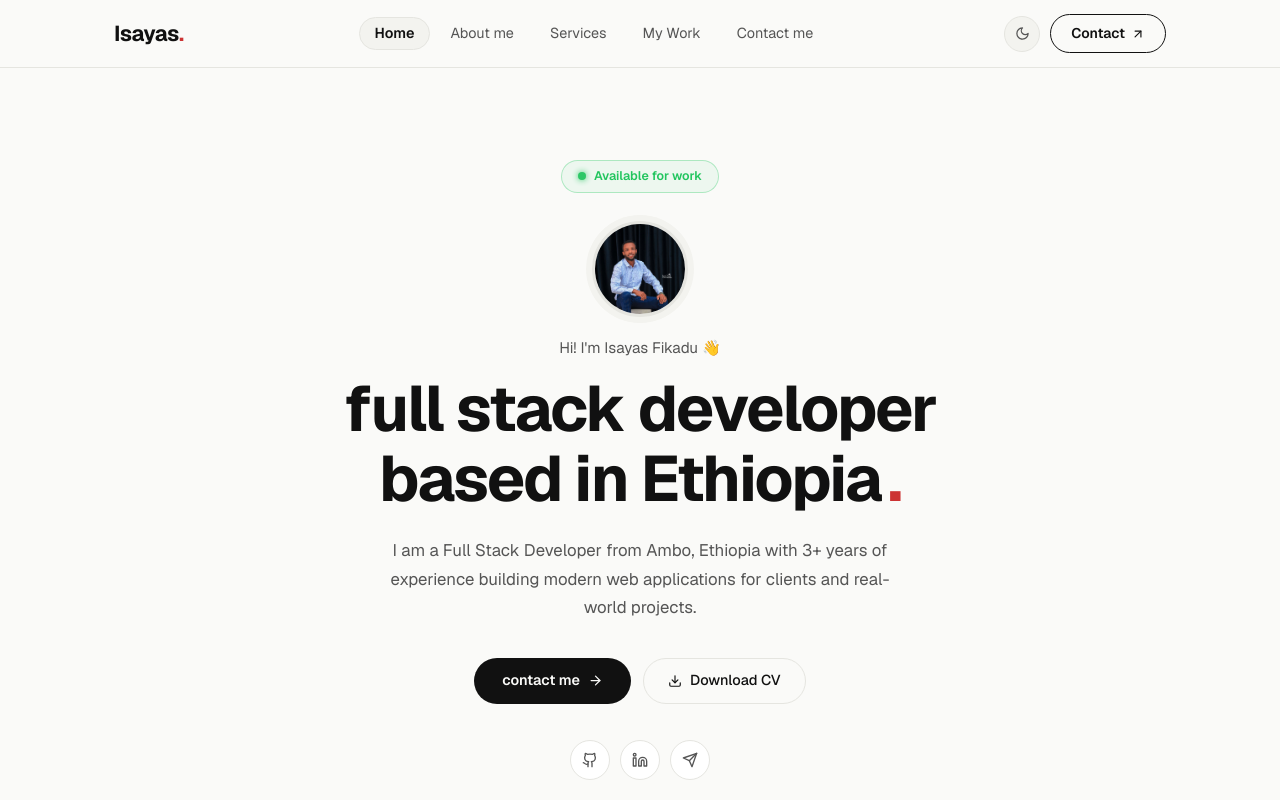
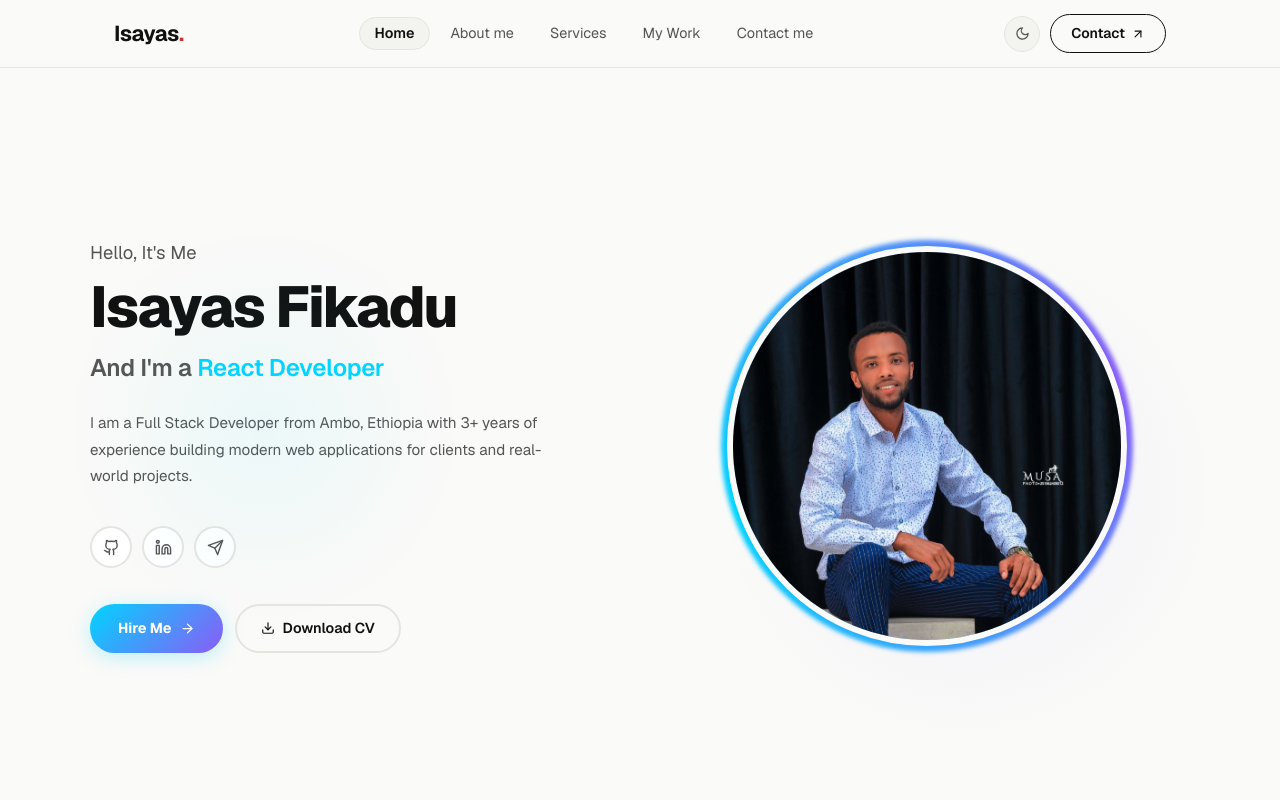
Before and after one commit to ecoders1/isee-portifolio, a Next.js app: page / in a window 1280 px wide. Shown: the top 800 px of the page. Built offline with nearby package versions, Linux system fonts and the light colour scheme.

Commit message:
feat: redesign Hero — split layout, glowing avatar ring, typewriter roles, cyan/purple theme

```diff
--- a/components/Hero.tsx
+++ b/components/Hero.tsx
@@ -6,175 +6,296 @@ import type { SectionId } from "@/app/page";
 
 interface Props { go: (s: SectionId) => void; }
 
-const HEADLINE = "full stack developer\nbased in Ethiopia";
+const ROLES = [
+  "Full Stack Developer",
+  "React Developer",
+  "Next.js Developer",
+  "UI/UX Designer",
+  "Backend Developer",
+];
 
 const socials = [
-  { icon: Github,   href: "https://github.com/ecoders1",                    label: "GitHub" },
-  { icon: Linkedin, href: "https://www.linkedin.com/in/isayas-fikadu",       label: "LinkedIn" },
-  { icon: Send,     href: "https://t.me/milkibn",                            label: "Telegram" },
+  { icon: Github,   href: "https://github.com/ecoders1",              label: "GitHub" },
+  { icon: Linkedin, href: "https://www.linkedin.com/in/isayas-fikadu", label: "LinkedIn" },
+  { icon: Send,     href: "https://t.me/milkibn",                      label: "Telegram" },
 ];
 
-function TypewriterHeadline() {
+function TypewriterRoles() {
+  const [roleIdx, setRoleIdx] = useState(0);
   const [displayed, setDisplayed] = useState("");
-  const [done, setDone] = useState(false);
+  const [deleting, setDeleting] = useState(false);
 
   useEffect(() => {
-    let i = 0;
-    setDisplayed("");
-    setDone(false);
-    const interval = setInterval(() => {
-      i++;
-      setDisplayed(HEADLINE.slice(0, i));
-      if (i >= HEADLINE.length) { clearInterval(interval); setDone(true); }
-    }, 45);
-    return () => clearInterval(interval);
-  }, []);
+    const current = ROLES[roleIdx];
+    let timeout: ReturnType<typeof setTimeout>;
+
+    if (!deleting && displayed.length < current.length) {
+      timeout = setTimeout(() => setDisplayed(current.slice(0, displayed.length + 1)), 75);
+    } else if (!deleting && displayed.length === current.length) {
+      timeout = setTimeout(() => setDeleting(true), 1800);
+    } else if (deleting && displayed.length > 0) {
+      timeout = setTimeout(() => setDisplayed(current.slice(0, displayed.length - 1)), 40);
+    } else if (deleting && displayed.length === 0) {
+      setDeleting(false);
+      setRoleIdx(i => (i + 1) % ROLES.length);
+    }
+
+    return () => clearTimeout(timeout);
+  }, [displayed, deleting, roleIdx]);
 
   return (
-    <>
-      {displayed.split("\n").map((line, idx, arr) => (
-        <span key={idx}>
-          {line}
-          {idx < arr.length - 1 && <br />}
+    <span style={{ color: "#00d4ff" }}>
+      {displayed}
+      <span style={{
+        display: "inline-block", width: 2, height: "1em",
+        background: "#00d4ff", marginLeft: 2, verticalAlign: "text-bottom",
+        animation: "blink 0.8s step-end infinite",
+      }} />
+      <style>{`@keyframes blink{0%,100%{opacity:1}50%{opacity:0}}`}</style>
     </span>
-      ))}
-      <span style={{
-        display: "inline-block", width: 3, height: "0.85em",
-        background: "var(--accent)", marginLeft: 4, verticalAlign: "middle",
-        borderRadius: 2, animation: done ? "blink 1s step-end infinite" : "none",
-      }} />
-      <span style={{ color: "var(--accent)" }}>.</span>
-      <style>{`@keyframes blink { 0%,100%{opacity:1} 50%{opacity:0} }`}</style>
-    </>
   );
 }
 
 export default function Hero({ go }: Props) {
   return (
-    <section style={{ maxWidth: 780, margin: "0 auto", padding: "80px 24px 60px", textAlign: "center" }}>
+    <>
+      <section style={{
+        minHeight: "calc(100vh - 68px)",
+        display: "flex", alignItems: "center",
+        padding: "60px 24px",
+        background: "var(--bg)",
+        position: "relative",
+        overflow: "hidden",
+      }}>
 
-      {/* Availability badge */}
+        {/* Subtle background glow blobs */}
+        <div style={{
+          position: "absolute", top: "20%", left: "5%",
+          width: 400, height: 400, borderRadius: "50%",
+          background: "radial-gradient(circle, rgba(0,212,255,0.06) 0%, transparent 70%)",
+          pointerEvents: "none",
+        }} />
+        <div style={{
+          position: "absolute", bottom: "10%", right: "5%",
+          width: 500, height: 500, borderRadius: "50%",
+          background: "radial-gradient(circle, rgba(139,92,246,0.07) 0%, transparent 70%)",
+          pointerEvents: "none",
+        }} />
+
+        <div style={{
+          maxWidth: 1100, margin: "0 auto", width: "100%",
+          display: "grid",
+          gridTemplateColumns: "1fr 1fr",
+          gap: 48, alignItems: "center",
+        }}
+          className="hero-grid"
+        >
+
+          {/* ── LEFT ── */}
           <motion.div
-        initial={{ opacity: 0, y: -10 }} animate={{ opacity: 1, y: 0 }} transition={{ duration: 0.4 }}
-        style={{ display: "inline-flex", alignItems: "center", gap: 8, marginBottom: 28,
-          padding: "6px 16px", borderRadius: 99,
-          border: "1.5px solid #22c55e50", background: "#22c55e0e" }}
+            initial={{ opacity: 0, x: -40 }}
+            animate={{ opacity: 1, x: 0 }}
+            transition={{ duration: 0.6, ease: "easeOut" }}
           >
-        <span style={{ width: 8, height: 8, borderRadius: "50%", background: "#22c55e",
-          boxShadow: "0 0 6px #22c55e", animation: "pulse 2s infinite" }} />
-        <span style={{ fontSize: "0.78rem", color: "#22c55e", fontWeight: 600 }}>Available for work</span>
-        <style>{`@keyframes pulse { 0%,100%{opacity:1} 50%{opacity:.5} }`}</style>
+            {/* Greeting */}
+            <p style={{
+              fontSize: "1.15rem", color: "var(--fg2)",
+              marginBottom: 8, fontWeight: 400,
+            }}>
+              Hello, It&apos;s Me
+            </p>
+
+            {/* Name */}
+            <h1 style={{
+              fontSize: "clamp(2.2rem, 5vw, 3.6rem)",
+              fontWeight: 800, color: "var(--fg)",
+              lineHeight: 1.1, letterSpacing: "-0.03em",
+              marginBottom: 12,
+            }}>
+              Isayas Fikadu
+            </h1>
+
+            {/* Role typewriter */}
+            <h2 style={{
+              fontSize: "clamp(1.1rem, 2.5vw, 1.5rem)",
+              fontWeight: 600, color: "var(--fg2)",
+              marginBottom: 24, letterSpacing: "-0.01em",
+            }}>
+              And I&apos;m a <TypewriterRoles />
+            </h2>
+
+            {/* Bio */}
+            <p style={{
+              color: "var(--fg2)", fontSize: "0.95rem",
+              lineHeight: 1.75, maxWidth: 480, marginBottom: 36,
+            }}>
+              I am a Full Stack Developer from Ambo, Ethiopia with 3+ years of
+              experience building modern web applications for clients and
+              real-world projects.
+            </p>
+
+            {/* Social icons */}
+            <div style={{ display: "flex", gap: 10, marginBottom: 36 }}>
+              {socials.map(({ icon: Icon, href, label }) => (
+                <a
+                  key={label} href={href}
+                  target="_blank" rel="noopener noreferrer"
+                  aria-label={label}
+                  style={{
+                    width: 42, height: 42, borderRadius: "50%",
+                    border: "2px solid var(--border)",
+                    background: "var(--card)",
+                    display: "flex", alignItems: "center", justifyContent: "center",
+                    color: "var(--fg2)", textDecoration: "none",
+                    transition: "border-color 0.2s, color 0.2s, transform 0.15s, box-shadow 0.2s",
+                  }}
+                  onMouseEnter={e => {
+                    e.currentTarget.style.borderColor = "#00d4ff";
+                    e.currentTarget.style.color = "#00d4ff";
+                    e.currentTarget.style.transform = "translateY(-3px)";
+                    e.currentTarget.style.boxShadow = "0 0 12px rgba(0,212,255,0.3)";
+                  }}
+                  onMouseLeave={e => {
+                    e.currentTarget.style.borderColor = "var(--border)";
+                    e.currentTarget.style.color = "var(--fg2)";
+                    e.currentTarget.style.transform = "translateY(0)";
+                    e.currentTarget.style.boxShadow = "none";
+                  }}
+                >
+                  <Icon size={17} />
+                </a>
+              ))}
+            </div>
+
+            {/* CTA buttons */}
+            <div style={{ display: "flex", gap: 12, flexWrap: "wrap" }}>
+              <button
+                onClick={() => go("contact")}
+                style={{
+                  display: "inline-flex", alignItems: "center", gap: 8,
+                  padding: "0.75rem 1.75rem", borderRadius: 99,
+                  background: "linear-gradient(135deg, #00d4ff, #8b5cf6)",
+                  color: "#fff", border: "none", cursor: "pointer",
+                  fontSize: "0.9rem", fontWeight: 700,
+                  boxShadow: "0 4px 20px rgba(0,212,255,0.25)",
+                  transition: "opacity 0.2s, transform 0.15s",
+                }}
+                onMouseEnter={e => { e.currentTarget.style.opacity = "0.88"; e.currentTarget.style.transform = "translateY(-2px)"; }}
+                onMouseLeave={e => { e.currentTarget.style.opacity = "1"; e.currentTarget.style.transform = "translateY(0)"; }}
+              >
+                Hire Me <ArrowRight size={15} />
+              </button>
+
+              <a
+                href="/cv" target="_blank" rel="noopener noreferrer"
+                style={{
+                  display: "inline-flex", alignItems: "center", gap: 8,
+                  padding: "0.72rem 1.5rem", borderRadius: 99,
+                  background: "transparent",
+                  color: "var(--fg)", border: "2px solid var(--border)",
+                  cursor: "pointer", fontSize: "0.9rem", fontWeight: 600,
+                  textDecoration: "none",
+                  transition: "border-color 0.2s, color 0.2s, transform 0.15s",
+                }}
+                onMouseEnter={e => {
+                  e.currentTarget.style.borderColor = "#00d4ff";
+                  e.currentTarget.style.color = "#00d4ff";
+                  e.currentTarget.style.transform = "translateY(-2px)";
+                }}
+                onMouseLeave={e => {
+                  e.currentTarget.style.borderColor = "var(--border)";
+                  e.currentTarget.style.color = "var(--fg)";
+                  e.currentTarget.style.transform = "translateY(0)";
+                }}
+              >
+                <Download size={14} /> Download CV
+              </a>
+            </div>
           </motion.div>
 
-      {/* Avatar */}
+          {/* ── RIGHT — glowing circular avatar ── */}
           <motion.div
-        initial={{ scale: 0.8, opacity: 0 }} animate={{ scale: 1, opacity: 1 }} transition={{ duration: 0.5 }}
-        style={{ width: 96, height: 96, borderRadius: "50%", overflow: "hidden",
-          margin: "0 auto 20px", border: "3px solid var(--border)",
-          boxShadow: "0 0 0 6px var(--bg2)" }}
+            initial={{ opacity: 0, x: 40 }}
+            animate={{ opacity: 1, x: 0 }}
+            transition={{ duration: 0.6, ease: "easeOut", delay: 0.1 }}
+            style={{ display: "flex", justifyContent: "center", alignItems: "center" }}
           >
+            {/* Outer glow ring */}
+            <div style={{
+              position: "relative",
+              width: "clamp(260px, 35vw, 400px)",
+              height: "clamp(260px, 35vw, 400px)",
+            }}>
+              {/* Spinning gradient ring */}
+              <motion.div
+                animate={{ rotate: 360 }}
+                transition={{ duration: 8, repeat: Infinity, ease: "linear" }}
+                style={{
+                  position: "absolute", inset: -6,
+                  borderRadius: "50%",
+                  background: "conic-gradient(from 0deg, #00d4ff, #8b5cf6, #00d4ff)",
+                  zIndex: 0,
+                  filter: "blur(2px)",
+                }}
+              />
+              {/* White gap ring */}
+              <div style={{
+                position: "absolute", inset: 0,
+                borderRadius: "50%",
+                border: "6px solid var(--bg)",
+                zIndex: 1,
+              }} />
+              {/* Photo */}
+              <div style={{
+                position: "absolute", inset: 6,
+                borderRadius: "50%",
+                overflow: "hidden",
+                zIndex: 2,
+                background: "var(--bg2)",
+              }}>
                 <img
-          src="/isayas.jpg" alt="Isayas Fikadu"
+                  src="/isayas.jpg"
+                  alt="Isayas Fikadu"
                   style={{ width: "100%", height: "100%", objectFit: "cover", objectPosition: "top" }}
                   onError={e => {
                     const t = e.currentTarget;
                     t.style.display = "none";
                     const p = t.parentElement as HTMLDivElement;
-            p.style.background = "linear-gradient(135deg,#cc3333,#3b82f6)";
-            p.style.display = "flex"; p.style.alignItems = "center"; p.style.justifyContent = "center";
-            p.innerHTML = '<span style="color:white;font-weight:700;font-size:1.4rem">IF</span>';
+                    p.style.background = "linear-gradient(135deg,#00d4ff22,#8b5cf622)";
+                    p.style.display = "flex";
+                    p.style.alignItems = "center";
+                    p.style.justifyContent = "center";
+                    p.innerHTML = '<span style="font-size:5rem">👨‍💻</span>';
                   }}
                 />
-      </motion.div>
-
-      {/* Greeting */}
-      <motion.p
-        initial={{ opacity: 0, y: 10 }} animate={{ opacity: 1, y: 0 }} transition={{ delay: 0.1 }}
-        style={{ fontSize: "0.95rem", color: "var(--fg2)", marginBottom: 14 }}
-      >
-        Hi! I&apos;m Isayas Fikadu 👋
-      </motion.p>
-
-      {/* Headline */}
-      <motion.h1
-        initial={{ opacity: 0, y: 20 }} animate={{ opacity: 1, y: 0 }} transition={{ delay: 0.15 }}
-        style={{ fontSize: "clamp(2.4rem, 6vw, 4rem)", fontWeight: 700, lineHeight: 1.1,
-          letterSpacing: "-0.03em", color: "var(--fg)", marginBottom: 22 }}
-      >
-        <TypewriterHeadline />
-      </motion.h1>
-
-      {/* Bio */}
-      <motion.p
-        initial={{ opacity: 0, y: 10 }} animate={{ opacity: 1, y: 0 }} transition={{ delay: 0.2 }}
-        style={{ color: "var(--fg2)", fontSize: "1.05rem", lineHeight: 1.7, marginBottom: 36,
-          maxWidth: 540, margin: "0 auto 36px" }}
-      >
-        I am a Full Stack Developer from Ambo, Ethiopia with 3+ years of experience
-        building modern web applications for clients and real-world projects.
-      </motion.p>
-
-      {/* CTA buttons */}
-      <motion.div
-        initial={{ opacity: 0, y: 10 }} animate={{ opacity: 1, y: 0 }} transition={{ delay: 0.25 }}
-        style={{ display: "flex", gap: 12, justifyContent: "center", flexWrap: "wrap", marginBottom: 36 }}
-      >
-        <button onClick={() => go("contact")} className="btn-dark">
-          contact me <ArrowRight size={15} />
-        </button>
-        <a href="/cv" target="_blank" rel="noopener noreferrer" className="btn-outline"
-          style={{ display: "inline-flex", alignItems: "center", gap: 8 }}>
-          <Download size={14} /> Download CV
-        </a>
-      </motion.div>
-
-      {/* Social links */}
-      <motion.div
-        initial={{ opacity: 0 }} animate={{ opacity: 1 }} transition={{ delay: 0.3 }}
-        style={{ display: "flex", justifyContent: "center", gap: 10, marginBottom: 52 }}
-      >
-        {socials.map(({ icon: Icon, href, label }) => (
-          <a
-            key={label} href={href} target="_blank" rel="noopener noreferrer"
-            aria-label={label}
-            style={{
-              width: 40, height: 40, borderRadius: "50%",
-              border: "1.5px solid var(--border)", background: "var(--card)",
-              display: "flex", alignItems: "center", justifyContent: "center",
-              color: "var(--fg2)", textDecoration: "none",
-              transition: "border-color 0.2s, color 0.2s, transform 0.15s",
-            }}
-            onMouseEnter={e => {
-              e.currentTarget.style.borderColor = "var(--accent)";
-              e.currentTarget.style.color = "var(--accent)";
-              e.currentTarget.style.transform = "translateY(-2px)";
-            }}
-            onMouseLeave={e => {
-              e.currentTarget.style.borderColor = "var(--border)";
-              e.currentTarget.style.color = "var(--fg2)";
-              e.currentTarget.style.transform = "translateY(0)";
-            }}
-          >
-            <Icon size={16} />
-          </a>
-        ))}
-      </motion.div>
-
-      {/* Scroll indicator */}
-      <motion.div
-        initial={{ opacity: 0 }} animate={{ opacity: 1 }} transition={{ delay: 0.6 }}
-        style={{ marginTop: 52, display: "flex", flexDirection: "column", alignItems: "center", gap: 6 }}
-      >
-        <span style={{ fontSize: "0.7rem", color: "var(--fg3)", textTransform: "uppercase", letterSpacing: "0.1em" }}>scroll</span>
-        <div style={{ width: 1.5, height: 36, background: "var(--border)", borderRadius: 99, position: "relative", overflow: "hidden" }}>
-          <motion.div
-            animate={{ y: [0, 28, 0] }}
-            transition={{ duration: 1.4, repeat: Infinity, ease: "easeInOut" }}
-            style={{ position: "absolute", top: 0, left: 0, right: 0, height: 12,
-              background: "var(--accent)", borderRadius: 99 }}
-          />
+              </div>
+              {/* Glow shadow */}
+              <div style={{
+                position: "absolute", inset: -16,
+                borderRadius: "50%",
+                background: "radial-gradient(circle, rgba(0,212,255,0.15) 0%, transparent 70%)",
+                zIndex: 0,
+                pointerEvents: "none",
+              }} />
             </div>
           </motion.div>
+        </div>
       </section>
+
+      <style>{`
+        @media (max-width: 720px) {
+          .hero-grid {
+            grid-template-columns: 1fr !important;
+            text-align: center;
+          }
+          .hero-grid > div:last-child {
+            order: -1;
+          }
+          .hero-grid > div:first-child > div {
+            justify-content: center;
+          }
+        }
+      `}</style>
+    </>
   );
 }
```
Lines whose indentation alone changed are shown as unchanged.
